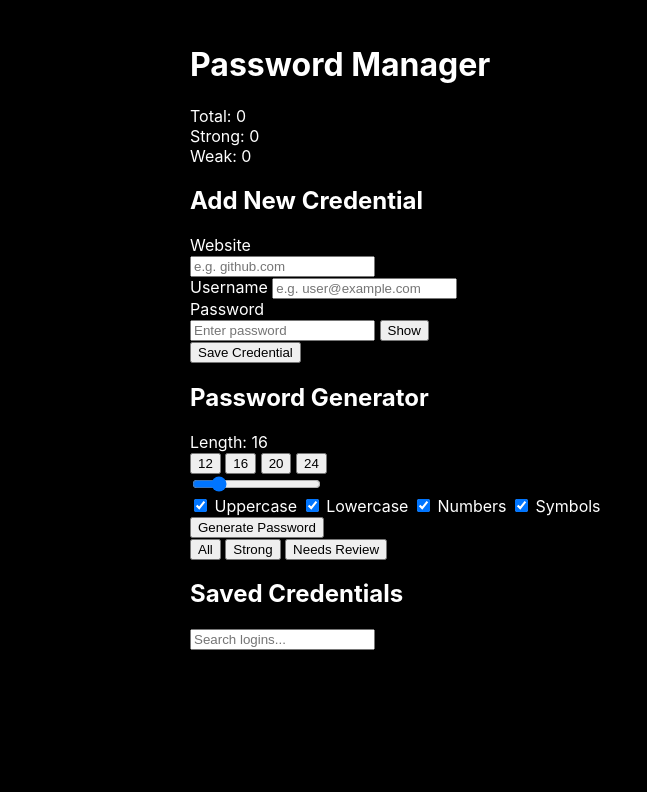
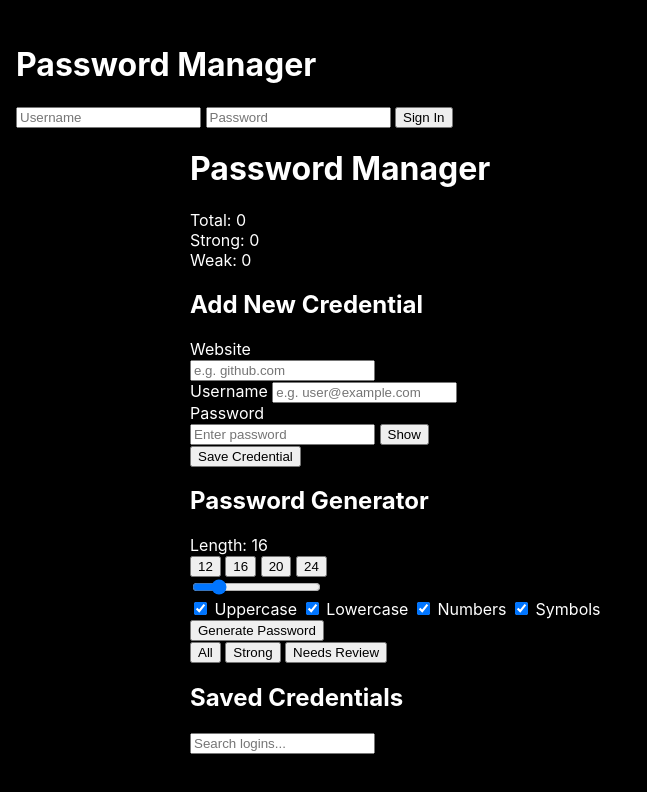
Before and after one commit to maanuu5/vaultpass, a plain HTML site: page index.html in a window 1280 px wide. Shown: the whole page, without its empty margins (0-647 px from the left). Drawn offline with Linux system fonts and the light colour scheme.

Commit message:
add simple sign in screen with demo credentials

```diff
--- a/index.html
+++ b/index.html
@@ -7,6 +7,16 @@
   <link rel="stylesheet" href="style.css">
 </head>
 <body>
+  <div id="login-screen" class="login-wrapper">
+    <div class="login-card">
+      <h1 class="login-title">Password Manager</h1>
+      <form id="login-form">
+        <input type="text" id="login-username" placeholder="Username">
+        <input type="password" id="login-password" placeholder="Password">
+        <button type="submit" id="login-submit-btn">Sign In</button>
+      </form>
+    </div>
+  </div>
   <div class="app-container">
     <header class="app-header">
       <h1>Password Manager</h1>
```
